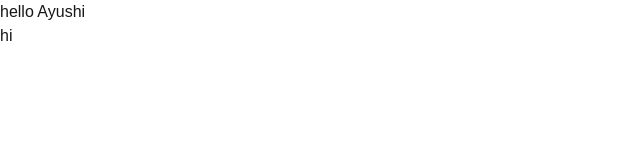
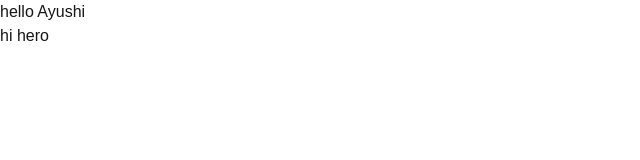
Before and after one commit to primaayushikumbhare25/care41-practice, a Next.js app: page / in a window 1280 px wide. Shown: the top 160 px of the page, without its empty margins (0-640 px from the left). Built offline with nearby package versions, Linux system fonts and the light colour scheme.

Commit message:
feat: added some text

```diff
--- a/components/HeroSection/index.tsx
+++ b/components/HeroSection/index.tsx
@@ -1,7 +1,7 @@
 import React from "react";
 
 function hero() {
-  return <div>hi</div>;
+  return <div>hi hero</div>;
 }
 
 export default hero;
```
